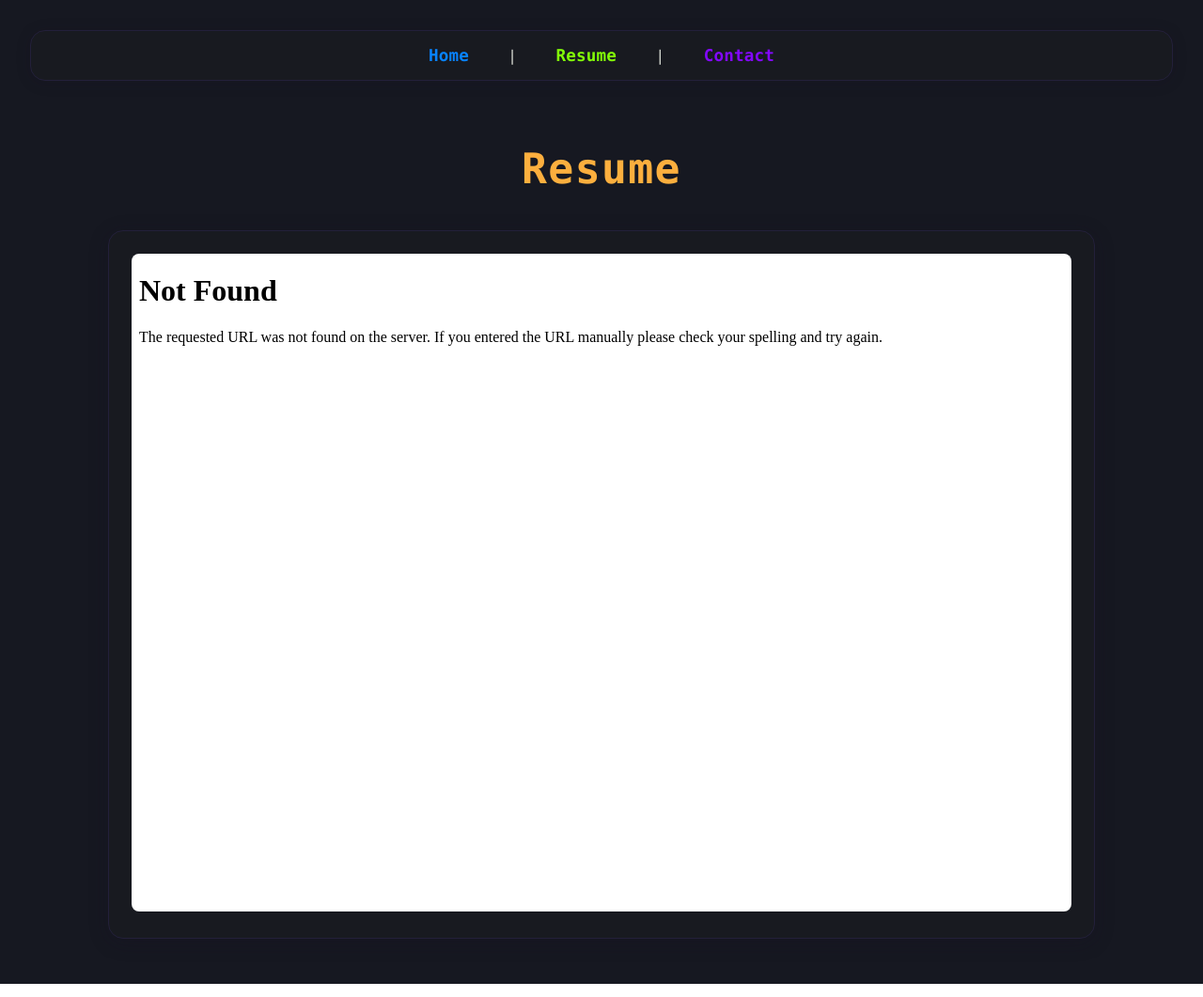
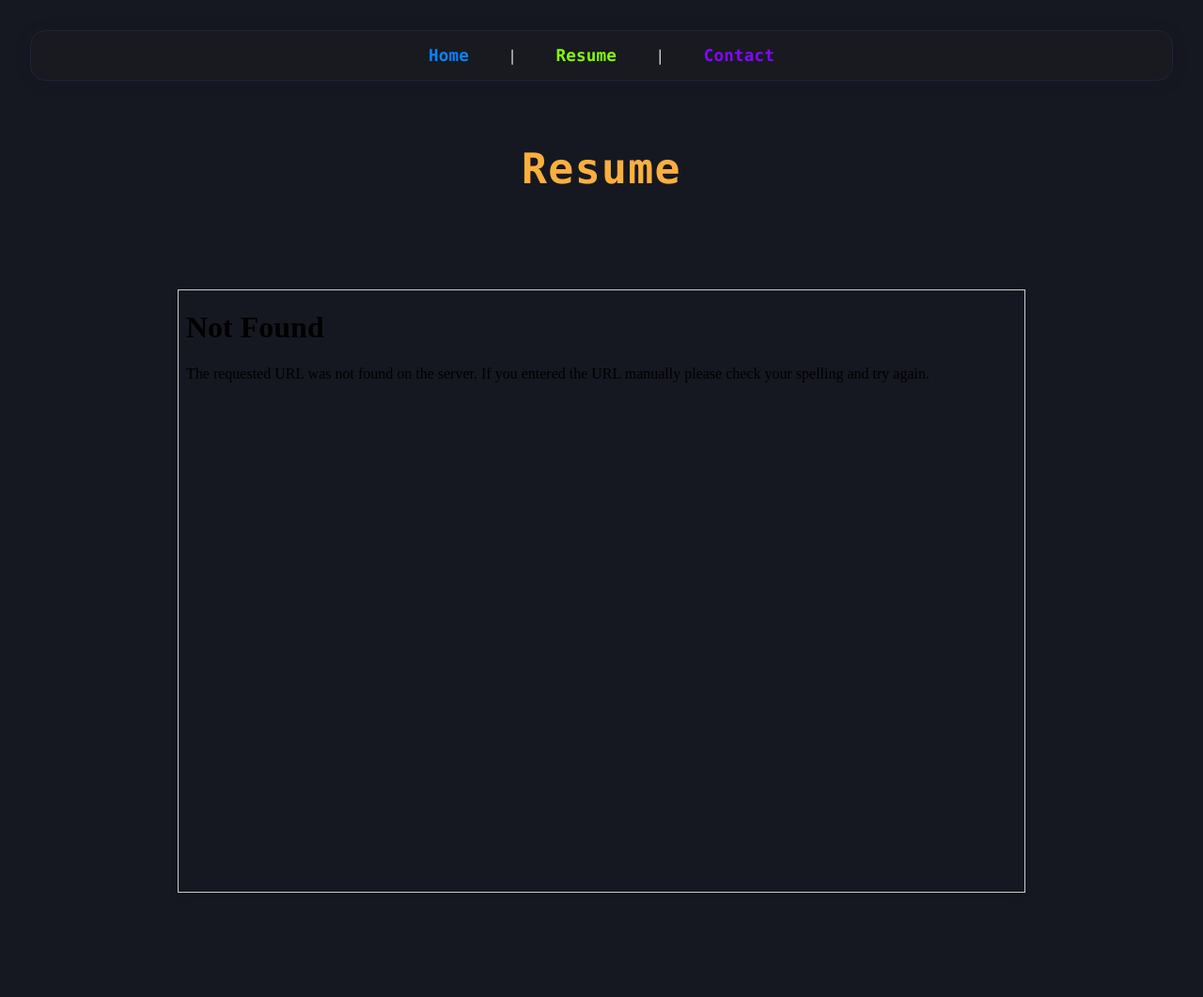
Before and after one commit to TegranGrigorian/Website-Portfolio, a Flask app: page /resume/ in a window 1280 px wide. Shown: the whole page at 94% size. Run offline with Flask 3, Linux system fonts and the light colour scheme.

Commit message:
update for firefox

```diff
--- a/static/css/style.css
+++ b/static/css/style.css
@@ -174,34 +174,71 @@ h1 {
     vertical-align: middle;
 }
 
+/* Resume container styles */
 .resume-container {
+    width: 100%;
+    height: 100vh;
     display: flex;
     justify-content: center;
-    align-items: flex-start;
-    min-height: 85vh;
-    padding: 1em 0;
+    align-items: center;
+    padding: 20px;
+    box-sizing: border-box;
 }
 
 .resume-wrapper {
-    background: #181a20;
-    border: 1px solid #23203a;
-    border-radius: 1em;
-    padding: 1.5em;
-    box-shadow: 0 4px 20px rgba(24,16,38,0.3);
-    max-width: 95%;
     width: 100%;
-    max-width: 1000px;
+    max-width: 900px;
+    height: 80vh;
+    position: relative;
+    border: 1px solid #ccc;
+    box-shadow: 0 4px 8px rgba(0,0,0,0.1);
 }
 
 .resume-iframe {
     width: 100%;
-    height: 80vh;
-    min-height: 700px;
+    height: 100%;
     border: none;
-    border-radius: 0.5em;
-    background: #fff;
-    transform: scale(1.0);
-    transform-origin: top left;
+    display: block;
+    position: absolute;
+    top: 0;
+    left: 0;
+}
+
+/* Firefox-specific fixes */
+@-moz-document url-prefix() {
+    .resume-iframe {
+        position: static !important;
+        transform: none !important;
+        margin: 0 !important;
+        padding: 0 !important;
+    }
+
+    .resume-wrapper {
+        overflow: hidden;
+    }
+
+    .resume-container {
+        position: relative;
+        overflow: hidden;
+    }
+}
+
+/* Additional Firefox compatibility */
+.resume-iframe:-moz-loading {
+    background: #f0f0f0;
+}
+
+/* Ensure proper rendering across browsers */
+.resume-wrapper::before {
+    content: '';
+    display: block;
+    position: absolute;
+    top: 0;
+    left: 0;
+    right: 0;
+    bottom: 0;
+    pointer-events: none;
+    z-index: -1;
 }
 
 @media (max-width: 600px) {
--- a/templates/resume.html
+++ b/templates/resume.html
@@ -4,6 +4,7 @@
     <meta charset="UTF-8">
     <title>Resume</title>
     <link rel="stylesheet" href="{{ url_for('static', filename='css/style.css') }}">
+    <meta name="viewport" content="width=device-width, initial-scale=1.0">
 </head>
 <body>
     <nav>
@@ -14,7 +15,11 @@
     <h1>Resume</h1>
     <div class="resume-container">
         <div class="resume-wrapper">
-            <iframe src="{{ url_for('static', filename='docs/resume.pdf') }}#toolbar=0&navpanes=0&scrollbar=0&view=FitH" class="resume-iframe">
+            <iframe src="{{ url_for('static', filename='docs/resume.pdf') }}#toolbar=0&navpanes=0&scrollbar=0&view=FitH&zoom=100"
+                    class="resume-iframe"
+                    frameborder="0"
+                    scrolling="no"
+                    allowfullscreen>
                 Your browser does not support PDFs. <a href="{{ url_for('static', filename='docs/resume.pdf') }}">Download the PDF</a>.
             </iframe>
         </div>
```
